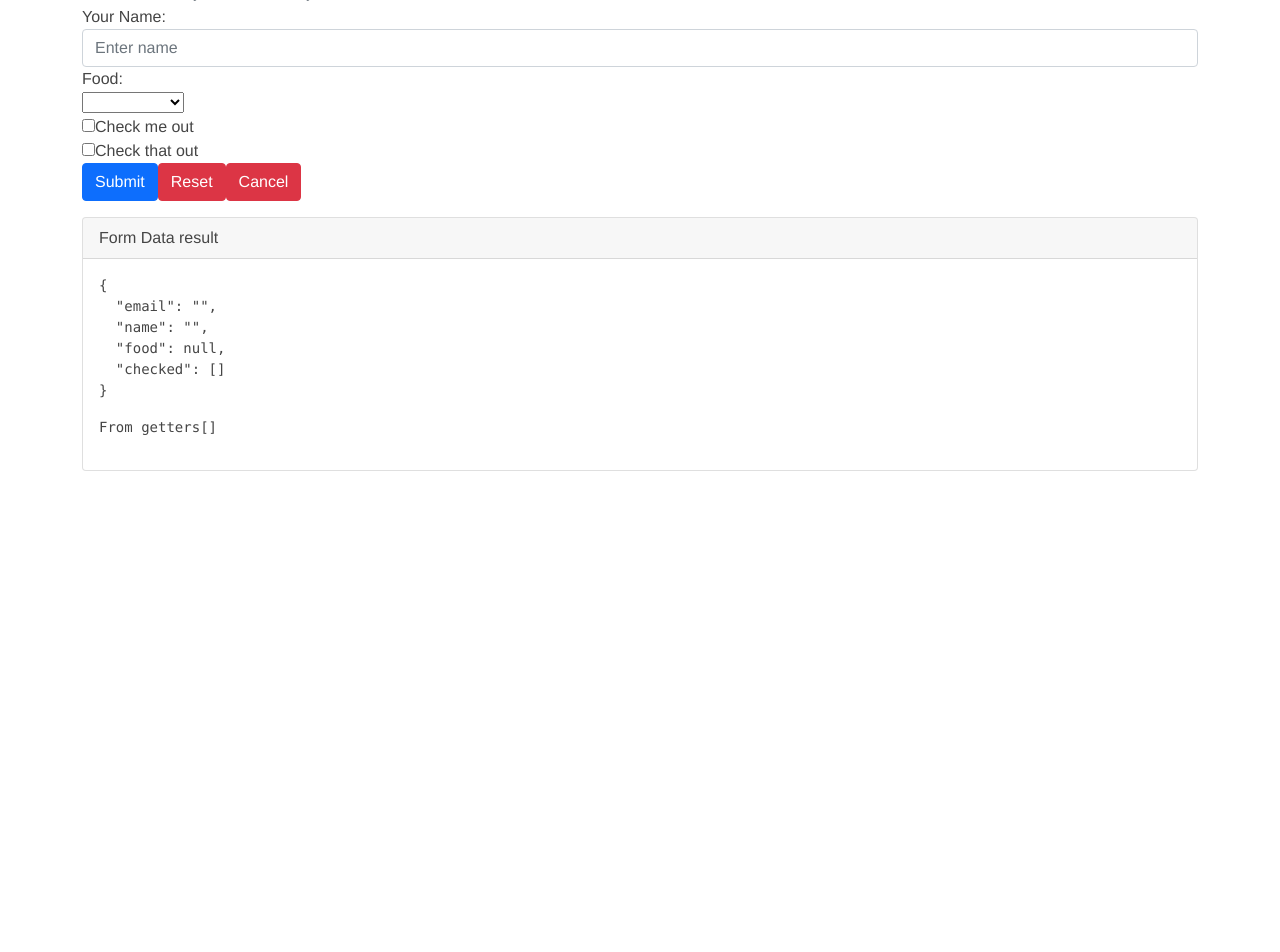
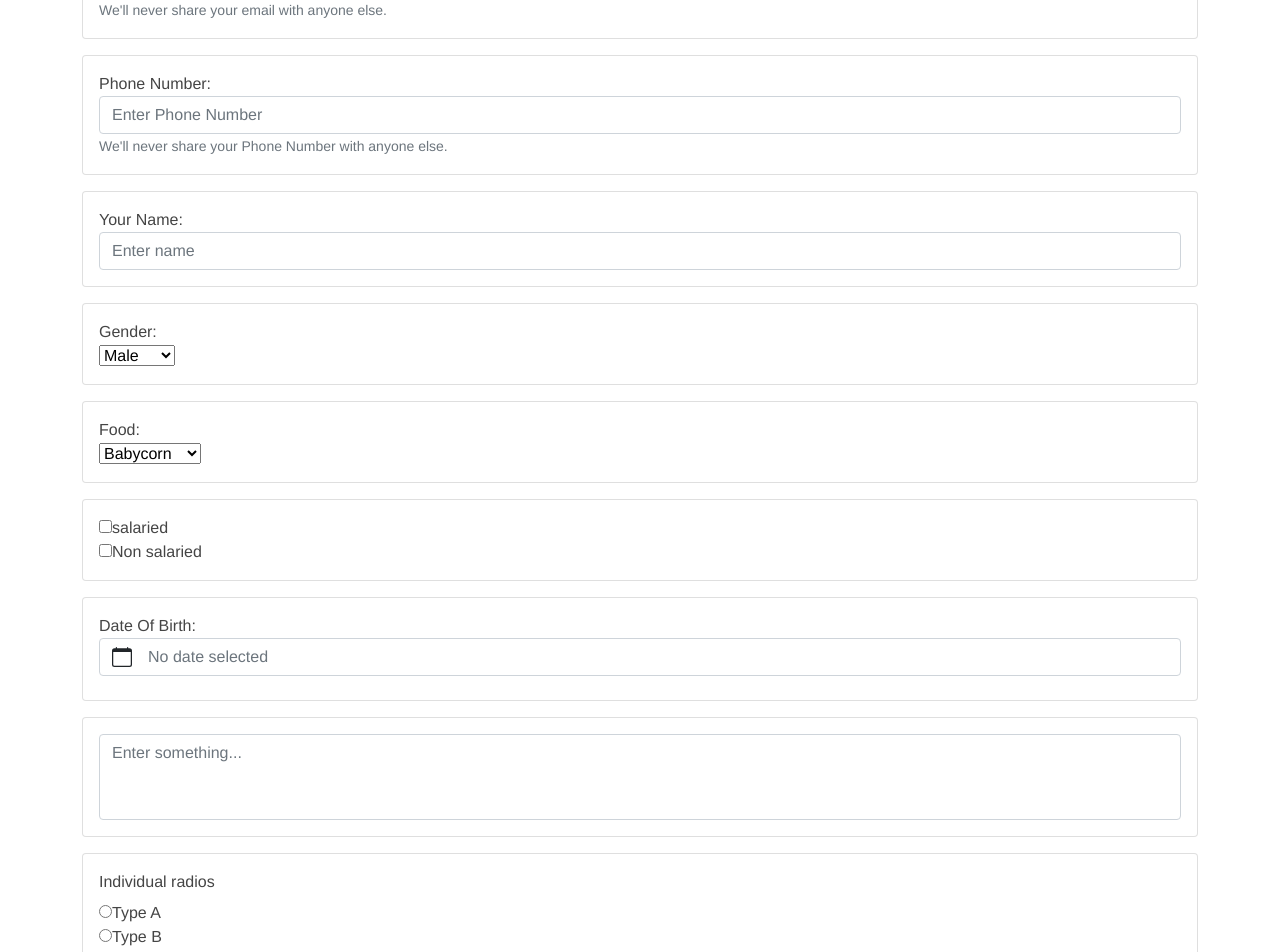
Before and after one commit to hareeshcs33/bootstrapVue-simple-project-2, a Vue app: page /customer-data in a window 1280 px wide. Shown: the part 200-1152 px from the top of the page. Before the commit the page ends 800 px from the top, so only its background shows below. Built offline with nearby package versions, Linux system fonts and the light colour scheme.

Commit message:
customer form ui updated

```diff
--- a/package.json
+++ b/package.json
@@ -13,6 +13,7 @@
     "axios": "^0.21.1",
     "bootstrap": "^5.0.1",
     "bootstrap-vue": "^2.21.2",
+    "vee-validate": "^3.4.10",
     "vue": "^2.5.2",
     "vue-router": "^3.0.1",
     "vuex": "^3.6.2"
--- a/src/customer/customer-data.vue
+++ b/src/customer/customer-data.vue
@@ -2,6 +2,7 @@
   <b-container>
     <h3>Customer Data</h3>
     <b-form @submit="onSubmit" @reset="onReset" v-if="show">
+      <b-card class="mb-3">
         <b-form-group
           id="input-group-1"
           label="Email address:"
@@ -9,96 +10,172 @@
           description="We'll never share your email with anyone else."
         >
           <b-form-input
-                    id="input-1"
             v-model="form.email"
             type="email"
             placeholder="Enter email"
             required
           ></b-form-input>
         </b-form-group>
-            <b-form-group id="input-group-2" label="Your Name:" label-for="input-2">
+      </b-card>
+      <b-card class="mb-3">
+        <b-form-group
+          label="Phone Number:"
+          label-for="phone_number"
+          description="We'll never share your Phone Number with anyone else."
+        >
           <b-form-input
-                    id="input-2"
+            v-model="form.phone_number"
+            type="number"
+            placeholder="Enter Phone Number"
+            required
+          ></b-form-input>
+        </b-form-group>
+      </b-card>
+
+      <b-card class="mb-3">
+        <b-form-group id="input-group-2" label="Your Name:" label-for="name">
+          <b-form-input
             v-model="form.name"
             placeholder="Enter name"
             required
           ></b-form-input>
         </b-form-group>
-            <b-form-group id="input-group-3" label="Food:" label-for="input-3">
+      </b-card>
+
+      <b-card class="mb-3">
+        <b-form-group id="input-group-3" label="Gender:" label-for="gender">
           <b-form-select
-                    id="input-3"
+            v-model="form.gender"
+            :options="genders"
+            required
+          ></b-form-select>
+        </b-form-group>
+      </b-card>
+
+      <b-card class="mb-3">
+        <b-form-group id="input-group-3" label="Food:" label-for="food">
+          <b-form-select
             v-model="form.food"
             :options="foods"
             required
           ></b-form-select>
         </b-form-group>
+      </b-card>
+
+      <b-card class="mb-3">
         <b-form-group id="input-group-4" v-slot="{ ariaDescribedby }">
           <b-form-checkbox-group
             v-model="form.checked"
             id="checkboxes-4"
             :aria-describedby="ariaDescribedby"
           >
-                    <b-form-checkbox value="me">Check me out</b-form-checkbox>
-                    <b-form-checkbox value="that">Check that out</b-form-checkbox>
+            <b-form-checkbox value="salaried">salaried</b-form-checkbox>
+            <b-form-checkbox value="non salaried">Non salaried</b-form-checkbox>
           </b-form-checkbox-group>
         </b-form-group>
+      </b-card>
+      <b-card class="mb-3">
+        <div>
+          <label for="bob-datepicker">Date Of Birth:</label>
+          <b-form-datepicker
+            id="bob-datepicker"
+            v-model="form.dob"
+            class="mb-2"
+          ></b-form-datepicker>
+        </div>
+      </b-card>
+      <b-card class="mb-3">
+        <b-form-textarea
+          id="textarea"
+          v-model="form.comment"
+          placeholder="Enter something..."
+          rows="3"
+          max-rows="6"
+        ></b-form-textarea>
+      </b-card>
+
+      <b-card class="mb-3">
+        <b-form-group label="Individual radios" v-slot="{ ariaDescribedby }">
+          <b-form-radio
+            v-model="form.typeSelected"
+            :aria-describedby="ariaDescribedby"
+            name="TypeVal"
+            value="typeA"
+            >Type A</b-form-radio
+          >
+          <b-form-radio
+            v-model="form.typeSelected"
+            :aria-describedby="ariaDescribedby"
+            name="TypeVal"
+            value="typeB"
+            >Type B</b-form-radio
+          >
+        </b-form-group>
+      </b-card>
+      <b-card class="mb-3">
         <b-button type="submit" variant="primary">Submit</b-button>
         <b-button type="reset" variant="danger">Reset</b-button>
         <b-button @click="cancelSubmit" variant="danger">Cancel</b-button>
+      </b-card>
     </b-form>
-        <b-card class="my-3" header="Form Data result">
+    <b-card class="my-3 mb-3" header="Form Data result">
       <pre>{{ form }}</pre>
-            <pre>From getters{{getCustomersData}}</pre>
+      <pre>From getters{{ getCustomersData }}</pre>
     </b-card>
   </b-container>
 </template>
 <script>
-
 export default {
-    name: 'CustomerData',
-    data(){
+  name: "CustomerData",
+  data() {
     return {
       form: {
-                email: '',
-                name: '',
-                food: null,
-                checked: []
+        email: "",
+        name: "",
+        food: "Babycorn",
+        checked: [],
+        gender: "Male",
+        phone_number: null,
+        dob: null,
+        comment: null,
+        typeSelected: null,
       },
+      genders: ["Male", "Female", "Other"],
       foods: [
         {
-                    text: 'Select One',
-                    value: 'Null'
+          text: "Select One",
+          value: "Null"
         },
-                'Carrots',
-                'Beans',
-                'Tomatoes',
-                'Carn'
+        "Carrots",
+        "Beans",
+        "Tomatoes",
+        "Babycorn"
       ],
       show: true
-        }
+    };
   },
   methods: {
-        onSubmit(event){
+    onSubmit(event) {
       event.preventDefault();
       console.log(JSON.stringify(this.form));
-            this.$store.commit('customerData', this.form);
-            this.$router.push('/customers-list');
+      this.$store.commit("customerData", this.form);
+      this.$router.push("/customers-list");
     },
-        onReset(event){
+    onReset(event) {
       event.preventDefault();
-            this.form.email = '';
-            this.form.name = '';
+      this.form.email = "";
+      this.form.name = "";
       this.form.food = null;
       this.form.checked = [];
     },
-        cancelSubmit(){
-            this.$router.push('/customers-list');
+    cancelSubmit() {
+      this.$router.push("/customers-list");
     }
   },
   computed: {
-        getCustomersData(){
+    getCustomersData() {
       return this.$store.getters.getCustomersData;
     }
   }
-}
+};
 </script>
--- a/src/data/todo-data.js
+++ b/src/data/todo-data.js
@@ -5,7 +5,8 @@ export const todoData = [
     isCart: false,
     quantity: 1,
     name: "Harry Potter",
-    city: "London"
+    city: "London",
+    isCheck: false,
   },
   {
     id: 2,
@@ -13,7 +14,8 @@ export const todoData = [
     isCart: false,
     quantity: 1,
     name: "Don Quixote",
-    city: "Madrid"
+    city: "Madrid",
+    isCheck: false,
   },
   {
     id: 3,
@@ -21,7 +23,8 @@ export const todoData = [
     isCart: false,
     quantity: 1,
     name: "Joan of Arc",
-    city: "Paris"
+    city: "Paris",
+    isCheck: false,
   },
   {
     id: 4,
@@ -29,6 +32,7 @@ export const todoData = [
     isCart: false,
     quantity: 1,
     name: "Rosa Park",
-    city: "Alabama"
+    city: "Alabama",
+    isCheck: false,
   }
 ];
--- a/src/router/index.js
+++ b/src/router/index.js
@@ -11,6 +11,7 @@ import CartView from '@/shopping-cart/cart-view'
 import CartAddedList from '@/shopping-cart/cart-added-list'
 import Todo from '@/todos/todo'
 import TodoCart from '@/todos/todo-cart'
+import TodoCheckout from '@/todos/todo-checkout'
 
 Vue.use(Router)
 
@@ -74,5 +75,10 @@ export default new Router({
       name: 'TodoCart',
       component: TodoCart
     },
+    {
+      path: '/todo-checkout',
+      name: 'TodoCheckout',
+      component: TodoCheckout
+    },
   ]
 })
--- a/src/store/getters.js
+++ b/src/store/getters.js
@@ -22,3 +22,10 @@ export const getTodoCartTotalPrice = state => {
       return (total += cartItem.price * cartItem.quantity);
     }, 0);
 };
+
+export const getTodoCartSelectedItemsTotalPrice = state => {
+    return state.todos.filter(item => item.isCheck === true)
+    .reduce((total, itemPrice) => {
+        return (total += itemPrice.price * itemPrice.quantity);
+    },0);
+}
--- a/src/todos/todo-cart.vue
+++ b/src/todos/todo-cart.vue
@@ -16,7 +16,10 @@
           <td>{{ todo.name }}</td>
           <td>{{ todo.city }}</td>
           <td>${{ todo.price }}</td>
-          <td>{{ todo.quantity }}</td>
+          <td>
+              <!-- {{ todo.quantity }} -->
+              <b-form-select v-model="todo.quantity" :options="options"></b-form-select>
+            </td>
           <td>
             <b-button @click="removeFromCart(todo.id)">
               Remove From Cart
@@ -25,7 +28,9 @@
         </tr>
       </tbody>
     </table>
-    <div>Total Price: ${{ getTodoCartTotalPrice }}</div>
+    <div>Total Price: ${{ getTodoCartTotalPrice }}
+        <router-link to="/todo-checkout">Checkout All</router-link>
+    </div>
     <router-link to="/todo">Back To Todo</router-link>
   </div>
 </template>
@@ -34,7 +39,10 @@ import TodoCard from './todo-card.vue'
 
 export default {
   data() {
-    return {}
+    return {
+        selected: null,
+        options: [1,2,3,4,5,6,7,8,9,10]
+    }
   },
   mounted() {
     return this.$store.dispatch('todoList')
--- /dev/null
+++ b/src/todos/todo-checkout.vue
@@ -0,0 +1,56 @@
+<template>
+    <b-container>
+        <h4>Todo checkout Items</h4>
+        <ol>
+            <li v-for="item in getTodoCartItems" :key="item.id">
+                <div class="card">
+                    <div class="card-body">
+                        <b-form-checkbox
+                            v-model="item.isCheck"
+                            >
+                            {{item.isCheck}}
+                            </b-form-checkbox>
+                        <span>{{item.name}}</span> |
+                        <span>Qty:
+                            <b-form-select v-model="item.quantity" :options="options"></b-form-select>
+                        </span> |
+                        <span>Each Todo price: ${{item.price}}</span> |
+                        <span>Total: ${{item.price * item.quantity}}</span>
+                    </div>
+                </div>
+            </li>
+        </ol>
+        <div class="">
+            <div>Todo Cart Total Price: ${{getTodoCartTotalPrice}}</div>
+            <div>Todo Cart Selected Items Total Price: ${{getTodoCartSelectedItemsTotalPrice}}
+                <b-button @click="goToPayment" variant="success">Go To Payment</b-button>
+            </div>
+        </div>
+        <router-link to="/todo-cart">add more to cart</router-link>
+    </b-container>
+</template>
+<script>
+export default {
+    data(){
+        return {
+            options: [1,2,3,4,5,6,7,8,9,10]
+        }
+    },
+    methods: {
+        goToPayment(){
+            console.log('goToPayment method alled');
+        }
+    },
+    computed: {
+        getTodoCartTotalPrice(){
+            return this.$store.getters.getTodoCartTotalPrice;
+        },
+        getTodoCartItems() {
+            return this.$store.getters.getTodoCartItem
+        },
+        getTodoCartSelectedItemsTotalPrice() {
+            return this.$store.getters.getTodoCartSelectedItemsTotalPrice
+        },
+    }
+}
+</script>
```
Also changed, not shown: src/main.js (+32 -0 lines), 1 other file (tests, documents, lock files or other folders). Lines whose indentation alone changed are shown as unchanged.
